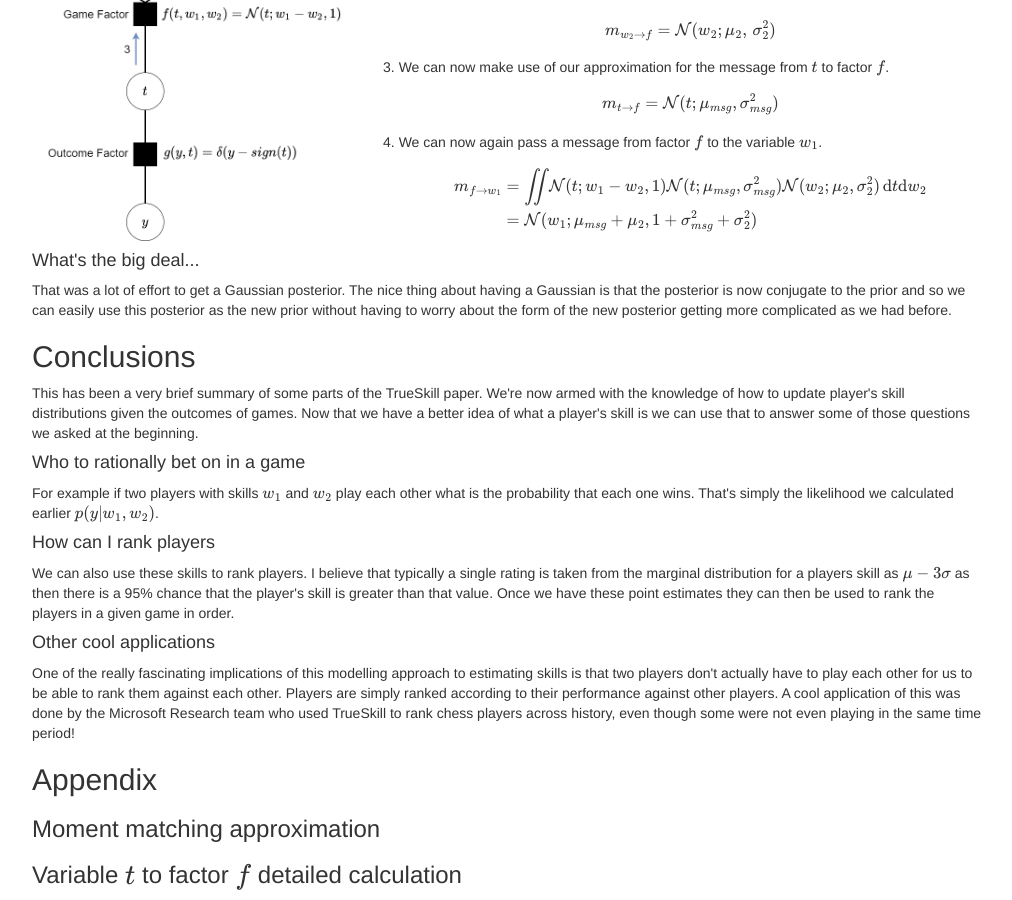
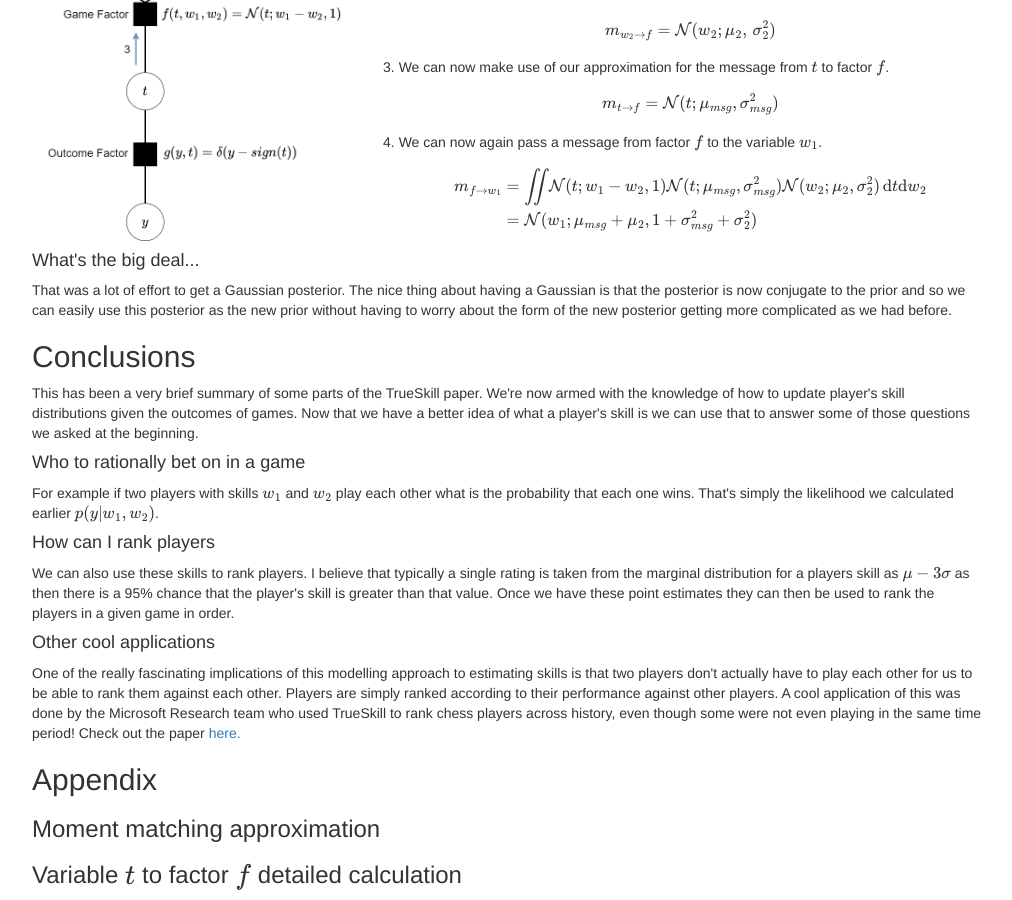
Before and after one commit to Nush395/Nush395.github.io, a Jekyll site: the page built from _posts/2020-06-06-true-skill.html, in a window 1280 px wide and 900 px high, scrolled down 4012 px. Shown: the whole window, without its empty margins (133-1145 px from the left). Built offline with Jekyll 4.4.1, drawn with Linux system fonts in a browser that asks for light colours; formulas are drawn with MathJax 3.

Commit message:
Minor corrections to TrueSkill.

```diff
--- a/_posts/2020-06-06-true-skill.html
+++ b/_posts/2020-06-06-true-skill.html
@@ -400,7 +400,7 @@ The point is that we've now got a Gaussian message going from variable $t$ to fa
         How can I rank players
     </h4>
     <p>We can also use these skills to rank players. I believe that typically a single rating is taken from the marginal distribution
-    for a players skill as $\mu-3\sigma$ as then there is a 95% chance that the player's skill is greater than that value.
+        for a players skill as $\mu-3\sigma$ as then there is a 95% chance that the player's skill is greater than that value.
         Once we have these point estimates they can then be used to rank the players in a given game in order.
     </p>
     <h4>
@@ -410,9 +410,9 @@ The point is that we've now got a Gaussian message going from variable $t$ to fa
         One of the really fascinating implications of this modelling approach to estimating skills is that two players don't actually
         have to play each other for us to be able to rank them against each other. Players are simply ranked according to their
         performance against other players. A cool application of this was done by the Microsoft Research team who used TrueSkill
-        to rank chess players across history, even though some were not even playing in the same time period!
+        to rank chess players across history, even though some were not even playing in the same time period! Check out the paper
+        <a href="https://papers.nips.cc/paper/3331-trueskill-through-time-revisiting-the-history-of-chess.pdf">here.</a>
     </p>
-
 </p>
 <h2>
     Appendix
```
